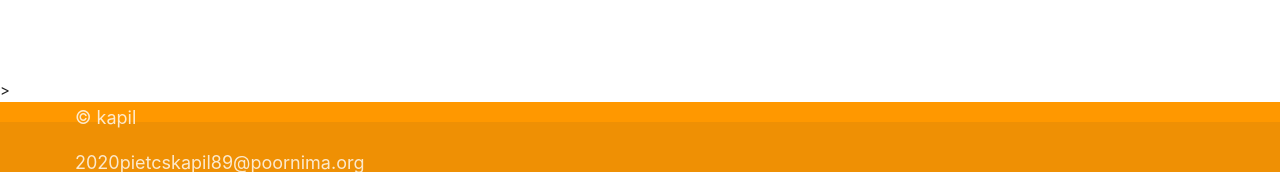
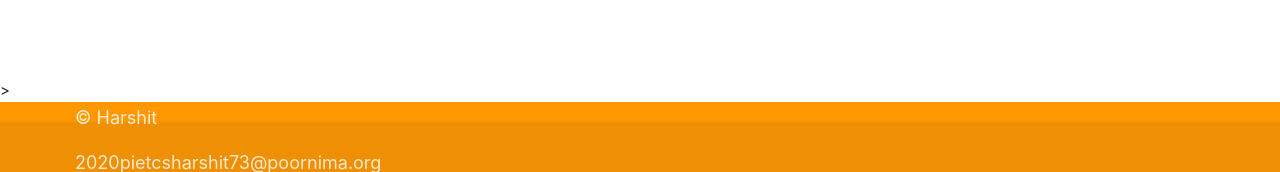
Before and after one commit to Harshit7979/Final-project, a Flask app: page / in a window 1280 px wide. Shown: the part 710-882 px from the top of the page. Run offline with Flask 2, Linux system fonts and the light colour scheme; parts of the project's set-up code (start-up, migrations or seed data) failed here and were passed over; some libraries are stand-ins or nearby versions.

Commit message:
Update index.html

```diff
--- a/templates/index.html
+++ b/templates/index.html
@@ -100,8 +100,8 @@
   <footer class="page-footer orange">
     <div class="footer-copyright">
       <div class="container" style="padding-bottom: 1rem; position: fixed; font-size: 1.2rem; margin-left: 5rem;">
-        <p>&copy; kapil</p>
-        <p>2020pietcskapil89@poornima.org</p>
+        <p>&copy; Harshit</p>
+        <p>2020pietcsharshit73@poornima.org</p>
       </div>
     </div>
   </footer>
```
